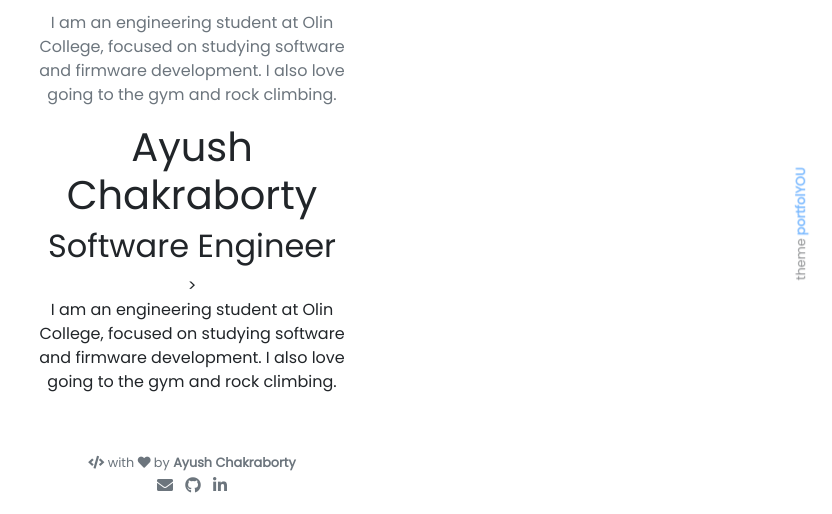
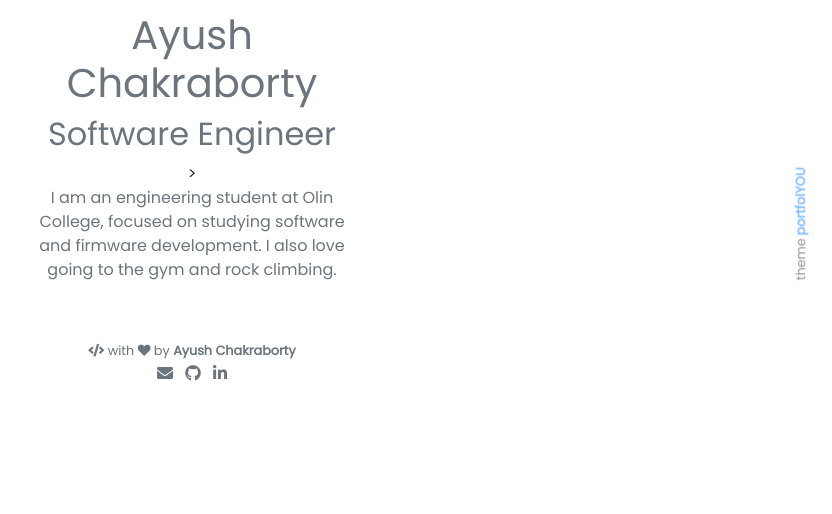
Before and after one commit to ayushchakra/ayushchakra.github.io, a Jekyll site: the page built from pages/index.md, in a window 1280 px wide, cut to the strip 500-1014 px from the top of the page. Shown: the whole strip, without its empty margins (448-1280 px from the left). Built offline with Jekyll 4.4.1, drawn with Linux system fonts in a browser that asks for light colours; nearby versions of some CDN libraries; after the commit the page ends 902 px from its top, so only the background shows below that.

Commit message:
updated profile picture

```diff
--- a/_config.yml
+++ b/_config.yml
@@ -24,7 +24,7 @@ nav_exclude:                                            # The following paths ar
 author:
   name              : Ayush Chakraborty
   role              : Software Engineer
-  image             : https://i.imgur.com/uyDNQnn.jpg
+  image             : https://imgur.com/a/V36PoRq.jpg
   # behance           : your_username
 # dribbble          : your_username
   email             : achakraborty@olin.edu
--- a/_includes/landing.html
+++ b/_includes/landing.html
@@ -9,9 +9,8 @@
       </div>
     </div>
 
-    <p class="text-muted wow animated slideInUp" data-wow-delay=".15s">{{ site.description }}</p>
-    <h1>{{ site.author.name }}</h1>
-    <h2>{{ site.author.role }}</h2>>
-    <p> {{ site.description }}</p>
+    <h1 class="text-muted wow animated slideInUp">{{ site.author.name }}</h1>
+    <h2 class="text-muted wow animated slideInUp">{{ site.author.role }}</h2>>
+    <p class="text-muted wow animated slideInUp"> {{ site.description }}</p>
   </div>
 </div>
```
